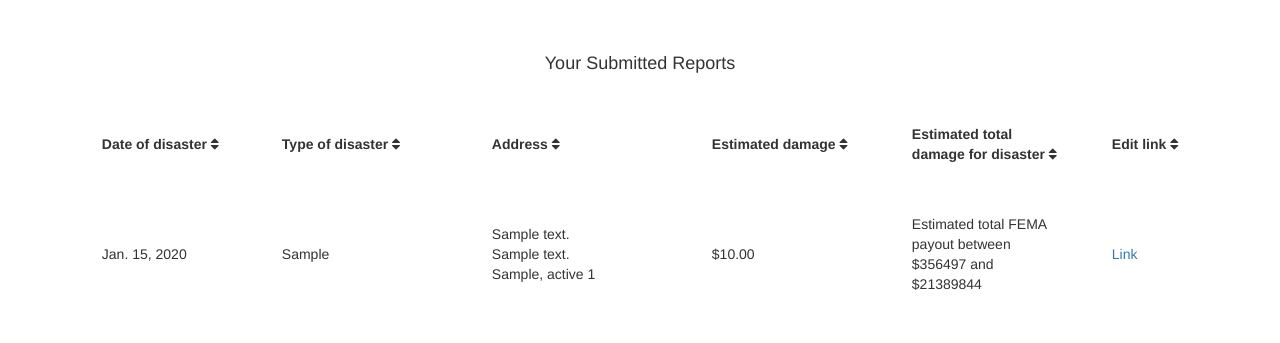
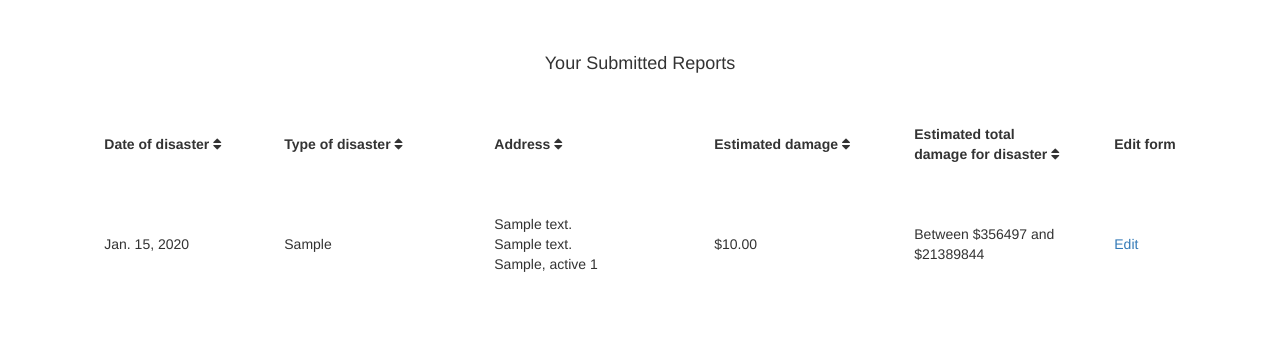
Before and after one commit to lucyktan/DisasterReporting, a Django app: page /formhistory/ in a window 1280 px wide. Shown: the part 50-393 px from the top of the page. Run offline with Django 3.2, Linux system fonts and the light colour scheme; a user stored in the database is signed in; tables that the repository leaves empty hold one stand-in row (values such as "Sample post"); some libraries are stand-ins or nearby versions; some web fonts are replaced.

Commit message:
Screenshots ready

```diff
--- a/DisasterReporting/Templates/Accounts/formhistory.html
+++ b/DisasterReporting/Templates/Accounts/formhistory.html
@@ -18,7 +18,7 @@
         <th>Address <i class="fa fa-sort" aria-hidden="true"></i></th>
         <th>Estimated damage <i class="fa fa-sort" aria-hidden="true"></i></th>
         <th>Estimated total damage for disaster <i class="fa fa-sort" aria-hidden="true"></i></th>
-        <th>Edit link <i class="fa fa-sort" aria-hidden="true"></i></th>
+        <th>Edit form</th>
     </tr>
     </thead>
     <tbody>
@@ -49,7 +49,7 @@
                 {{ report.total_damage }}
             </td>
             <td>
-                <a href="/form/{{ report.id }}">Link</a>
+                <a href="/form/{{ report.id }}">Edit</a>
             </td>
         </tr>
 	{% endfor %}
--- a/DisasterReporting/templates/Accounts/createaccount.html
+++ b/DisasterReporting/templates/Accounts/createaccount.html
@@ -4,6 +4,7 @@
 {% block body %}
 
 <div id="content1">
+	<h3 style="padding-bottom: 14px">Register</h3>
 	<form action="/createaccount/" method="post">
     {% csrf_token %}
     {{ form.as_p }}
@@ -14,8 +15,8 @@
 <style>
 
 #content1{
-	margin: 6% auto auto auto;
-	width: 18%;
+	margin: 5% auto auto auto;
+	width: 16%;
 }
 
 </style>
--- a/DisasterReporting/templates/Accounts/login.html
+++ b/DisasterReporting/templates/Accounts/login.html
@@ -3,6 +3,7 @@
 
 {% block body %}
 <div id="content1">
+	<h3 style="padding-bottom: 14px">Login</h3>
 	<form action="/login/" method="post">
     {% csrf_token %}
     {{ form.as_p }}
--- a/DisasterReporting/templates/home.html
+++ b/DisasterReporting/templates/home.html
@@ -9,7 +9,7 @@
 	<section id="Home">
 		<div class="container">
 			<h1>It's time to rebuild.</h1>
-			<h3>How much would it take to recover your home</h3>
+			<h3>How much would it cost to recover your home</h3>
 			<h3>from a flood? tornado? earthquake? storm?</h3>
 			<h2>Disaster Reporting System gives you an immediate individualized estimate of what you should expect.</h2>
 			<h5>Read More</h5>
--- a/Reports/views.py
+++ b/Reports/views.py
@@ -258,34 +258,34 @@ def total_disaster_estimate(report):
             ## based on  damage estimate for hurricanes
             estl = 5425.08*30000
             estu = 5425.08*60000
-            return "Estimated total FEMA payout between $%d and $%d" % (estl,estu)
+            return "Between $%d and $%d" % (estl,estu)
         elif rand > probBig and rand <= probBig + probMed:
             ## based on  damage estimate for hurricanes
             estl = 5425.08*10000
             estu = 5425.08*30000
-            return "Estimated total FEMA payout between $%d and $%d" % (estl,estu)
+            return "Between $%d and $%d" % (estl,estu)
         else:
             ## based on  damage estimate for hurricanes
             estl = 5425.08*100
             estu = 5425.08*10000
-            return "Estimated total FEMA payout between $%d and $%d" % (estl,estu)
+            return "Between $%d and $%d" % (estl,estu)
 
     elif report.type_of_disaster == "Tornado":
         ## based on  damage estimate for tornados
         estl = 4410.958*380
         estu = 4410.958*1500
-        return "Estimated total FEMA payout between $%d and $%d" % (estl,estu)
+        return "Between $%d and $%d" % (estl,estu)
 
     elif report.type_of_disaster == 'Earthquake':
         ## based on  damage estimate for earthquakes
         estl = 3305.191*3000
         estu = 3305.191*6000
-        return "Estimated total FEMA payout between $%d and $%d" % (estl,estu)
+        return "Between $%d and $%d" % (estl,estu)
     else:
         ## based on  damage estimate for floods
         estl = 3564.974*100
         estu = 3564.974*6000
-        return "Estimated total FEMA payout between $%d and $%d" % (estl,estu)
+        return "Between $%d and $%d" % (estl,estu)
 
 #sets disaster number
 def disaster_number(report):
```
Also changed, not shown: DisasterReporting/templates/results.html (+14 -5 lines).
